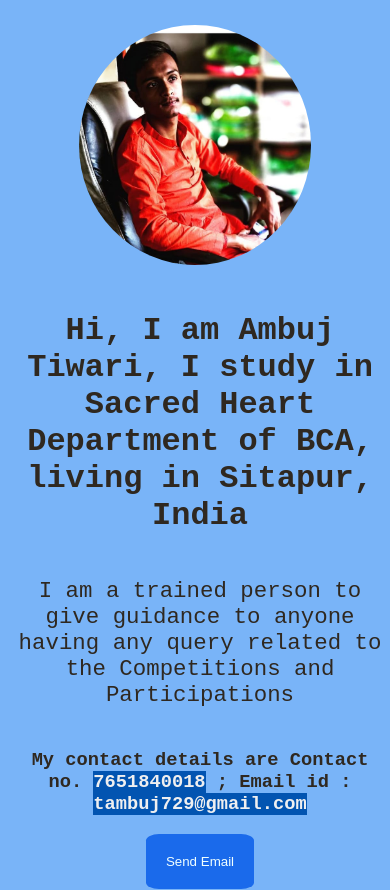
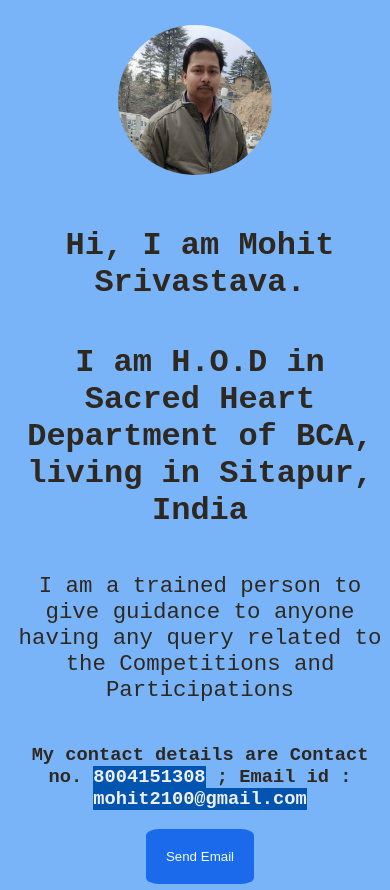
Before and after one commit to MSAndromeda/ContactUsSummerClash.github.io, a plain HTML site: page index.html in a window 390 px wide. Drawn offline with Linux system fonts and the light colour scheme.

Commit message:
Changed Details of site

```diff
--- a/index.html
+++ b/index.html
@@ -10,13 +10,14 @@
 
 <body>
     <div id="profilepic">
-        <img src="img/WhatsApp Image 2021-06-28 at 11.24.53.jpeg" alt="">
+        <img src="img/WhatsApp Image 2021-06-30 at 05.06.47.jpeg" alt="">
     </div>
     <div id="content">
-        <h1>Hi, I am Ambuj Tiwari, I study in Sacred Heart Department of BCA, living in Sitapur, India</h1>
+        <h1>Hi, I am Mohit Srivastava.</h1>
+        <h1>I am H.O.D in Sacred Heart Department of BCA, living in Sitapur, India</h1>
         <p>I am a trained person to give guidance to anyone having any query related to the Competitions and Participations</p>
-        <h3> My contact details are Contact no. <span>7651840018</span> ; Email id : <span>tambuj729@gmail.com</span> </h3>
-        <button><a href="mailto: tambuj729@gmail.com" target="_blank">Send Email</a></button>
+        <h3> My contact details are Contact no. <span>8004151308</span> ; Email id : <span>mohit2100@gmail.com</span> </h3>
+        <button><a href="mailto: mohit2100@gmail.com" target="_blank">Send Email</a></button>
     </div>
 </body>
 
--- a/style.css
+++ b/style.css
@@ -55,3 +55,12 @@ span {
     color: rgb(239, 239, 240);
     background-color: rgb(2, 84, 177);
 }
+
+@media screen and (max-width:390px) {
+    #profilepic img {
+        height: 150px;
+    }
+    #content {
+        height: 690px;
+    }
+}
```
Also changed, not shown: img/WhatsApp Image 2021-06-28 at 11.24.53.jpeg (deleted), img/WhatsApp Image 2021-06-30 at 05.06.47.jpeg (added).
